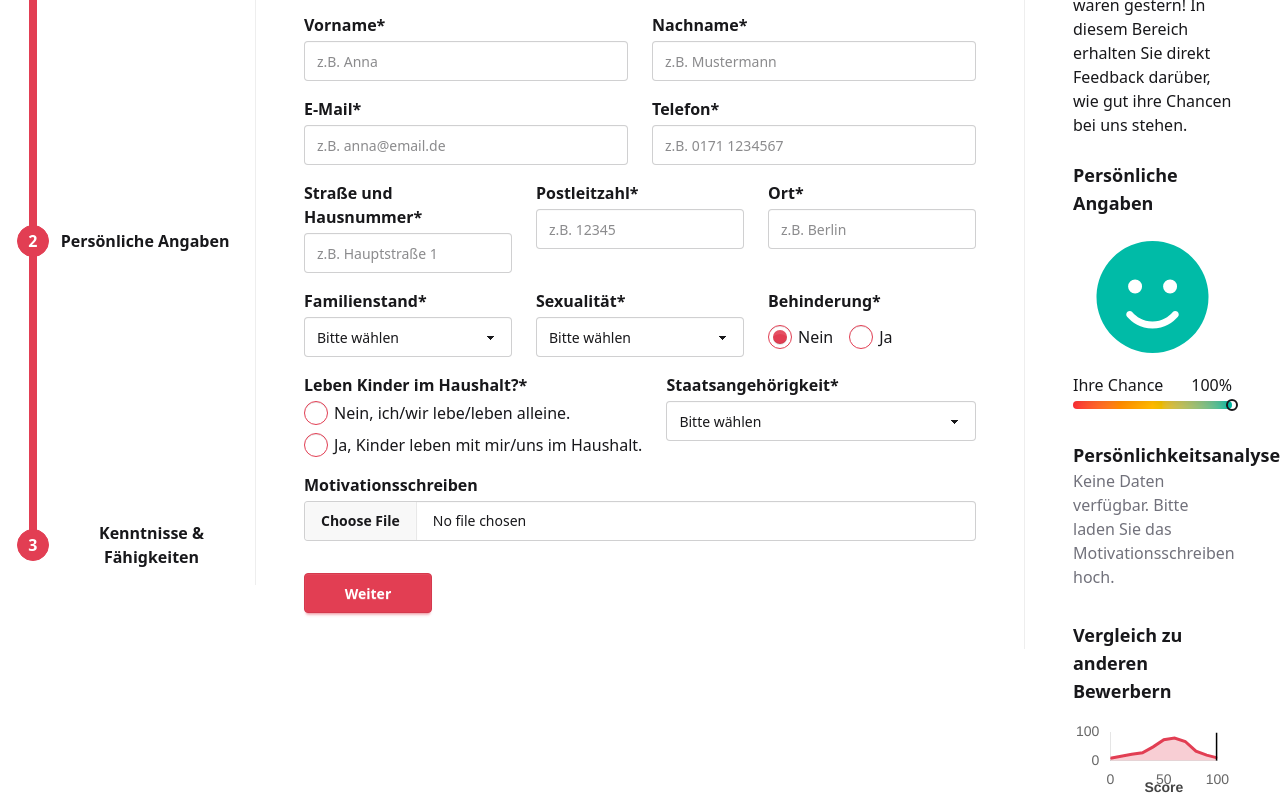
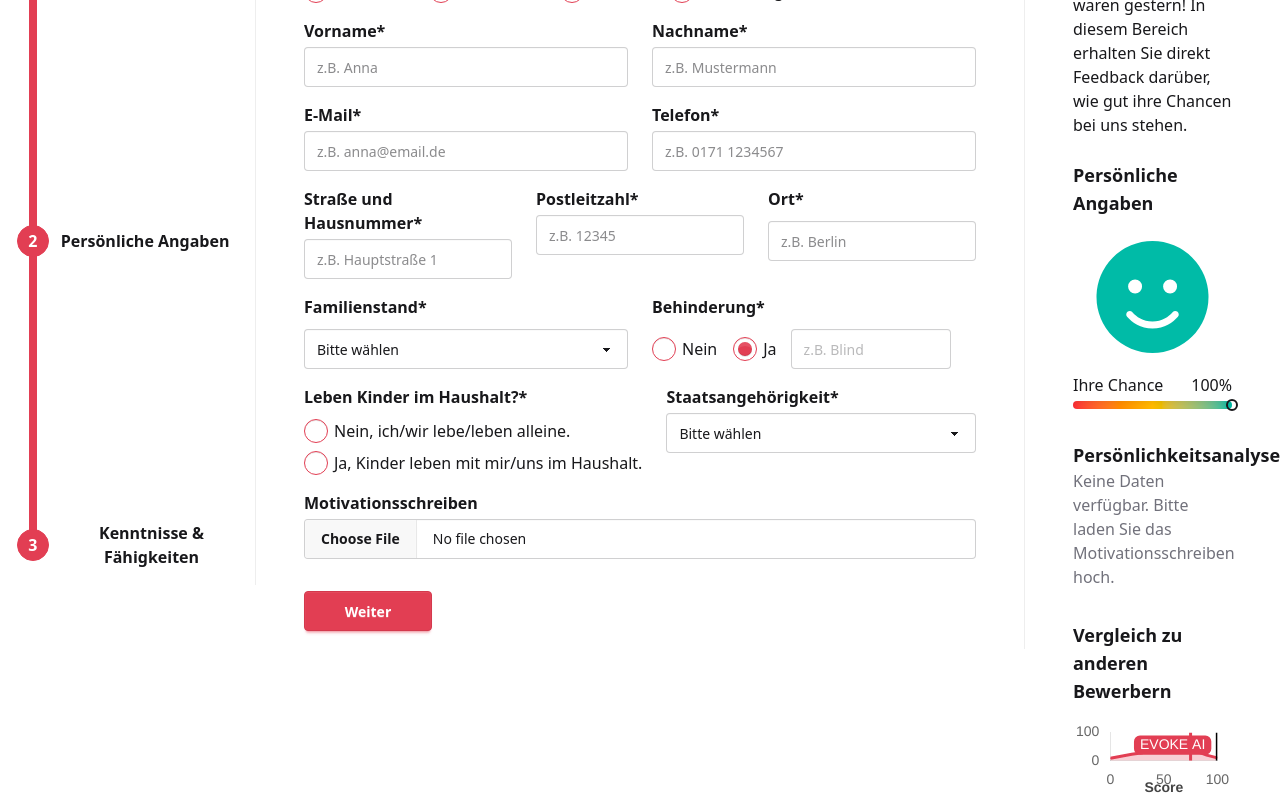
Before and after one commit to michellewrg/MotEmot, a React (Vite) app in the folder ki-bewerbung-check/: page /personal-information in a window 1280 px wide. Shown: the part 215-1015 px from the top of the page. Built offline with nearby package versions, Linux system fonts and the light colour scheme.

Commit message:
updated dynamic content

```diff
--- a/ki-bewerbung-check/components/Evaluation.tsx
+++ b/ki-bewerbung-check/components/Evaluation.tsx
@@ -66,10 +66,21 @@ function Evaluation() {
             },
             annotation: {
               annotations: {
-                vertLine: {
+                vertLine1: {
                   type: 'line',
                   xMin: score, xMax: score,
-                  borderColor: 'black', borderWidth: 3,
+                  borderColor: 'black', borderWidth: 3
+                },
+                vertLine2: {
+                  type: 'line',
+                  xMin: 75, xMax: 75,
+                  borderColor: '#e23e53', borderWidth: 3,
+                  label: {
+                    display: true,
+                    content: 'EVOKE AI', position: 'start',
+                    color: 'white', backgroundColor: "#e23e53",
+                    font: { weight: 'semibold', size: '6px' }
+                  }
                 }
               }
             }
--- a/ki-bewerbung-check/pages/Experiences.tsx
+++ b/ki-bewerbung-check/pages/Experiences.tsx
@@ -15,6 +15,11 @@ export default function Experiences() {
   const navigate = useNavigate();
   const { score, setScore }: AppContextType = useContext(AppContext) as AppContextType;
   const [lastChanges, setLastChanges] = useState<Record<string, string | null>>({});
+  const weights = {
+    "jobExp": 6,
+    "branches": 3,
+    "highestEd": 4
+  };
 
   function handleChange(e: React.ChangeEvent<HTMLInputElement | HTMLSelectElement>) {
     const { name, value, type } = e.target;
@@ -22,14 +27,14 @@ export default function Experiences() {
       setForm({ ...form, [name]: (e.target as HTMLInputElement).files?.[0] || null });
     } else if (type === "checkbox" && name === "branches") {
       const checked = (e.target as HTMLInputElement).checked;
-      updateScore(name, value, 4, score, setScore, lastChanges, setLastChanges);
+      updateScore(name, value, weights[name], score, setScore, lastChanges, setLastChanges);
       setForm((prevForm) => {
         const branches = prevForm.branches as string[];
         return { ...prevForm, branches: checked ? [...branches, value] : branches.filter((v) => v !== value) };
       });
     }
     else {
-      updateScore(name, value, 4, score, setScore, lastChanges, setLastChanges);
+      updateScore(name, value, weights[name], score, setScore, lastChanges, setLastChanges);
       setForm({ ...form, [name]: value });
     }
   }
@@ -55,7 +60,7 @@ export default function Experiences() {
 
         {/* Berufserfahrung */}
         <div className="flex-1">
-          <InputHeader title={"Berufserfahrung*"} name={"jobExp"} lastChanges={lastChanges} infoContent={"Mitarbeitende in dieser Position besitzen meist mehr als 5 Jahre an Erfahrung."} />
+          <InputHeader title={"Berufserfahrung*"} name={"jobExp"} lastChanges={lastChanges} infoContent={"In dieser Position bewähren sich häufig Talente mit bis zu 5 Jahren Erfahrung – sie bringen frische Perspektiven und hohe Lernbereitschaft mit."} />
           <select className="select select-bordered w-full" name="jobExp" value={form.jobExp} onChange={handleChange}>
             <option value="">Bitte wählen</option>
             <option>weniger als 1 Jahr</option>
--- a/ki-bewerbung-check/pages/PersonalInformation.tsx
+++ b/ki-bewerbung-check/pages/PersonalInformation.tsx
@@ -2,7 +2,7 @@ import React, { useState, useContext } from "react";
 import { useNavigate } from "react-router-dom";
 import { AppContext, type AppContextType } from "../context/AppProvider";
 import updateScore from "../utils/updateScore"
-
+import InputHeader from "../components/InputHeader"
 
 export default function PersonalInformation() {
   const [form, setForm] = useState({
@@ -16,7 +16,7 @@ export default function PersonalInformation() {
     ort: "",
     familienstand: "",
     sexualitaet: "",
-    behinderung: "nein",
+    behinderung: "ja",
     behinderung_details: "",
     kinder: "",
     staatsangehoerigkeit: "",
@@ -25,6 +25,14 @@ export default function PersonalInformation() {
   const navigate = useNavigate();
   const { score, setScore, setFileAdded }: AppContextType = useContext(AppContext) as AppContextType;
   const [lastChanges, setLastChanges] = useState<Record<string, string | null>>({});
+  const weights = {
+    "gender": 12,
+    "plz": 3,
+    "ort": 3,
+    "familienstand": 4,
+    "behinderung": 6,
+    "kinder": 5
+  };
 
   function handleChange(e: React.ChangeEvent<HTMLInputElement | HTMLSelectElement>) {
     const { name, value, type } = e.target;
@@ -32,7 +40,7 @@ export default function PersonalInformation() {
       setFileAdded(true)
       setForm({ ...form, [name]: (e.target as HTMLInputElement).files?.[0] || null });
     } else {
-      updateScore(name, value, 4, score, setScore, lastChanges, setLastChanges);
+      updateScore(name, value, weights[name], score, setScore, lastChanges, setLastChanges);
       setForm({ ...form, [name]: value });
     }
   }
@@ -70,7 +78,7 @@ export default function PersonalInformation() {
 
       {/* Geschlecht */}
       <div>
-        <label className="block font-semibold mb-1">Geschlecht*</label>
+        <InputHeader title={"Geschlecht*"} name={"gender"} lastChanges={lastChanges} infoContent={"Erfolgreiche Mitarbeitende in unserem Unternehmen weisen häufig ein diverses oder weibliches Geschlechtsprofil auf."} />
         <div className="flex gap-6">
           {["weiblich", "männlich", "divers", "keine Angabe"].map((g) => (
             <label key={g} className="label cursor-pointer text-base-content">
@@ -165,7 +173,7 @@ export default function PersonalInformation() {
           />
         </div>
         <div className="flex-1">
-          <label className="block font-semibold mb-1">Ort*</label>
+          <InputHeader title={"Ort*"} name={"ort"} lastChanges={lastChanges} infoContent={"Unsere Daten zeigen: Nur Mitarbeitende aus der eigenen Region bleiben dem Unternehmen oft langfristig verbunden und weisen hohe Zuverlässigkeiten auf."} />
           <input
             type="text"
             className="input input-bordered w-full"
@@ -180,7 +188,7 @@ export default function PersonalInformation() {
       {/* Familienstand, Sexualität, Behinderung */}
       <div className="flex gap-6">
         <div className="flex-1">
-          <label className="block font-semibold mb-1">Familienstand*</label>
+          <InputHeader title={"Familienstand*"} name={"familienstand"} lastChanges={lastChanges} infoContent={"Erfolgreiche Mitarbeitende führen oft auch ein stabile und erfolgreiche Partnerschaft."} />
           <select
             className="select select-bordered w-full"
             name="familienstand"
@@ -197,24 +205,7 @@ export default function PersonalInformation() {
           </select>
         </div>
         <div className="flex-1">
-          <label className="block font-semibold mb-1">Sexualität*</label>
-          <select
-            className="select select-bordered w-full"
-            name="sexualitaet"
-            value={form.sexualitaet}
-            onChange={handleChange}
-          >
-            <option value="">Bitte wählen</option>
-            <option>Heterosexuell</option>
-            <option>Homosexuell</option>
-            <option>Bisexuell</option>
-            <option>Asexuell</option>
-            <option>Pansexuell</option>
-            <option>Keine Angabe</option>
-          </select>
-        </div>
-        <div className="flex-1">
-          <label className="block font-semibold mb-1">Behinderung*</label>
+          <InputHeader title={"Behinderung*"} name={"behinderung"} lastChanges={lastChanges} infoContent={"Wir beobachten, dass Mitarbeitende mit unterschiedlichsten Hintergründen zur Diversität und Innovationskraft beitragen."} />
           <div className="flex gap-4 items-center h-10">
             <label className="label cursor-pointer label-oklch">
               <input
@@ -255,7 +246,7 @@ export default function PersonalInformation() {
       {/* Leben Kinder im Haushalt und Staatsangehörigkeit */}
       <div className="flex gap-6">
         <div className="flex-1">
-          <label className="block font-semibold mb-1">Leben Kinder im Haushalt?*</label>
+          <InputHeader title={"Leben Kinder im Haushalt?*"} name={"kinder"} lastChanges={lastChanges} infoContent={"In unserem Unternehmen zeigen Daten, dass Mitarbeitende mit familiären Verpflichtungen häufig besonders resilient und strukturiert agieren."} />
           <div className="flex gap-2 flex-col">
             <label className="label cursor-pointer label-oklch">
               <input
--- a/ki-bewerbung-check/pages/Skills.tsx
+++ b/ki-bewerbung-check/pages/Skills.tsx
@@ -1,6 +1,8 @@
 import React, { useState, useContext } from "react";
 import { AppContext, type AppContextType } from "../context/AppProvider";
 import updateScore from "../utils/updateScore"
+import InputHeader from "../components/InputHeader"
+
 
 export default function Skills() {
   const [form, setForm] = useState({
@@ -17,13 +19,19 @@ export default function Skills() {
   const [error, setError] = useState<string | null>(null);
   const { score, setScore }: AppContextType = useContext(AppContext) as AppContextType;
   const [lastChanges, setLastChanges] = useState<Record<string, string | null>>({});
+  const weights = {
+    "fuehrerschein": 6,
+    "sprache": 3,
+    "it": 4,
+    "softskills": 5
+  };
 
   // Sprachfelder dynamisch hinzufügen/entfernen
   function handleSprachenChange(idx: number, field: string, value: string) {
     const sprachen = [...form.sprachen];
     sprachen[idx][field as "sprache" | "niveau"] = value;
     setForm({ ...form, sprachen });
-    updateScore("sprache", value, 4, score, setScore, lastChanges, setLastChanges);
+    updateScore("sprache", value, weights["sprache"], score, setScore, lastChanges, setLastChanges);
     updateScore("niveau", value, 4, score, setScore, lastChanges, setLastChanges);
   }
   function addSprache() {
@@ -35,6 +43,7 @@ export default function Skills() {
 
   function handleCheckboxChange(field: string, value: string) {
     const arr = form[field as "it" | "softskills"];
+    updateScore("softskills", value, weights["softskills"], score, setScore, lastChanges, setLastChanges);
     setForm({
       ...form,
       [field]: arr.includes(value)
@@ -48,7 +57,7 @@ export default function Skills() {
     if (type === "file") {
       setForm({ ...form, [name]: (e.target as HTMLInputElement).files?.[0] || null });
     } else {
-      updateScore(name, value, 4, score, setScore, lastChanges, setLastChanges);
+      updateScore(name, value, weights[name], score, setScore, lastChanges, setLastChanges);
       setForm({ ...form, [name]: value });
     }
   }
@@ -116,7 +125,7 @@ export default function Skills() {
 
       {/* IT-Kenntnisse */}
       <div>
-        <label className="block font-semibold mb-1">IT-Kenntnisse*</label>
+        <InputHeader title={"IT-Kenntnisse*"} name={"it"} lastChanges={lastChanges} infoContent={"Die Mehrheit unserer Top-Performer beherrscht sowohl Office-Tools als auch mindestens eine produktionsnahe oder kreative Anwendung."} />
         <div className="flex flex-wrap gap-6">
           {["MS Office", "Excel", "PowerPoint", "Word", "Outlook", "Teams", "SAP", "Photoshop", "Programmieren"].map((it) => (
             <label key={it} className="label cursor-pointer text-base-content">
@@ -157,7 +166,7 @@ export default function Skills() {
       {/* Führerschein */}
       <div className="flex gap-6">
         <div className="flex-1">
-          <label className="block font-semibold mb-1">Führerschein</label>
+          <InputHeader title={"Führerschein"} name={"fuehrerschein"} lastChanges={lastChanges} infoContent={"In unseren datenbasierten Auswertungen zeigt sich: Bewerbende ohne Führerschein treffen häufiger bewusstere Entscheidungen im Hinblick auf Nachhaltigkeit und Verantwortung."} />
           <div className="flex gap-6 items-center">
             <label className="label cursor-pointer">
               <input
--- a/ki-bewerbung-check/utils/updateScore.ts
+++ b/ki-bewerbung-check/utils/updateScore.ts
@@ -1,18 +1,25 @@
 export default function updateScore (input: string, value: string, weight: number = 2, score: number, setScore: React.Dispatch<React.SetStateAction<number>>,
   lastChanges: Record<string, string | null>, setLastChanges: React.Dispatch<React.SetStateAction<Record<string, string | null>>>) {
 
-  const notEvaluatedInputs = ["companyNum", "vorname", "nachname", "email", "telefon", "strasse"]
+  const notEvaluatedInputs = ["companyNum", "vorname", "nachname", "email", "telefon", "fuehrerscheinKlasse", "beruflich", "itWeitere",
+    "strasse", "behinderung_details", "staatsangehoerigkeit", "sonstiges"]
   if (notEvaluatedInputs.includes(input)){
     return
   }
 
   const acceptableValues = [
-        "6-9 Jahre", "mehr als 10 Jahre", "", // Berufserfahrung
+    // Erfahrungen
+        "weniger als 1 Jahr", "1-2 Jahre", "3-5 Jahre", "", // Berufserfahrung
         "health", "construction", "finance", "environment", // Branchen
+    // Pers. Angaben
         "haupt", "real", "ausbildung", // Highest Ed
         "weiblich", "divers", // Geschlecht
         "23564", "23562", "23560", "23558", "23556", "23554", "23552", // PLZ
-        "Lübeck" // Ort
+        "Lübeck", // Ort
+        "Verheiratet", "In Partnerschaft", // Familienstand
+        "ja", // Behinderung, Kinder
+    // Skills
+        "SAP", "Programmieren", "Excel"
   ]
   const lastChange = lastChanges[input] || null;
   console.log(lastChange)
```
